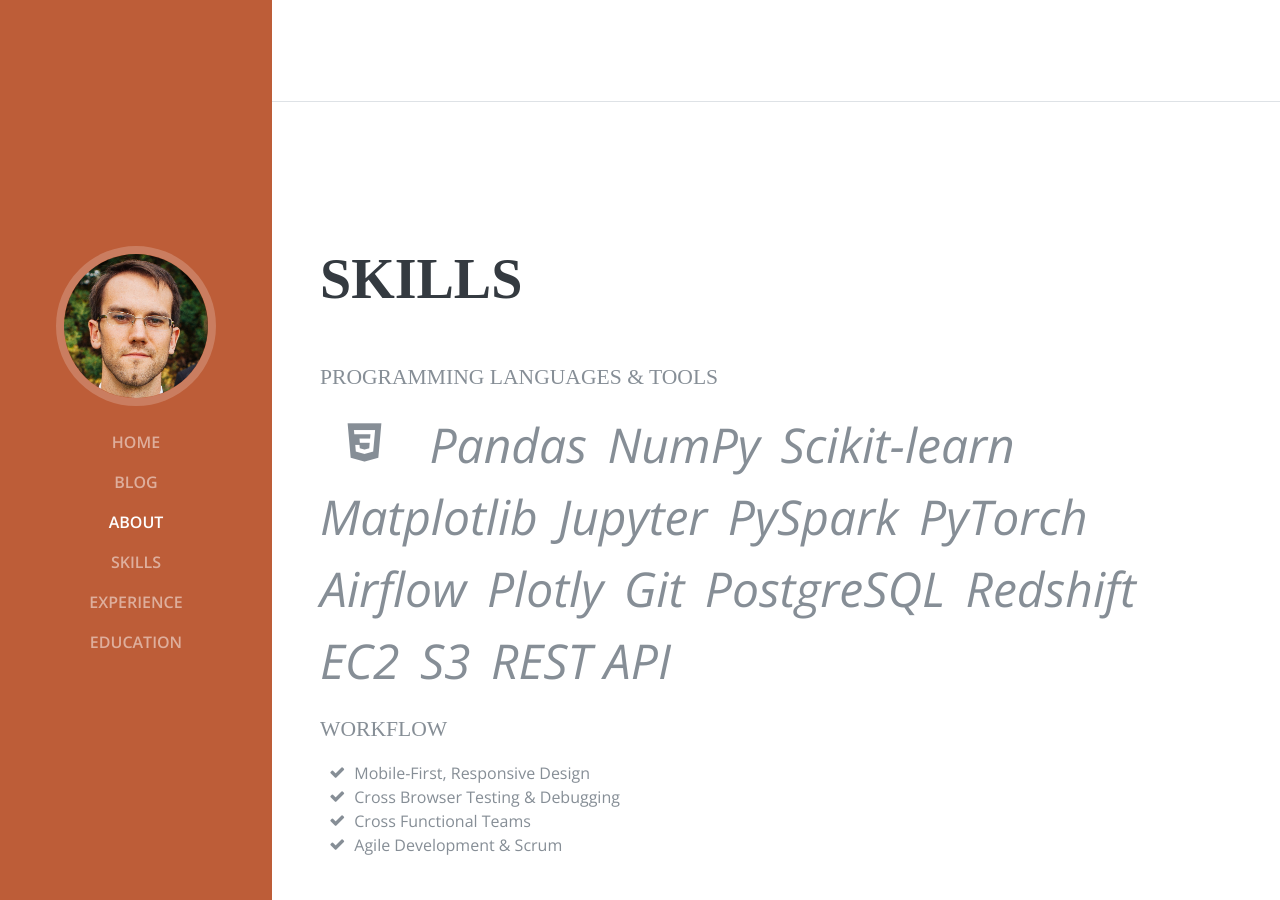
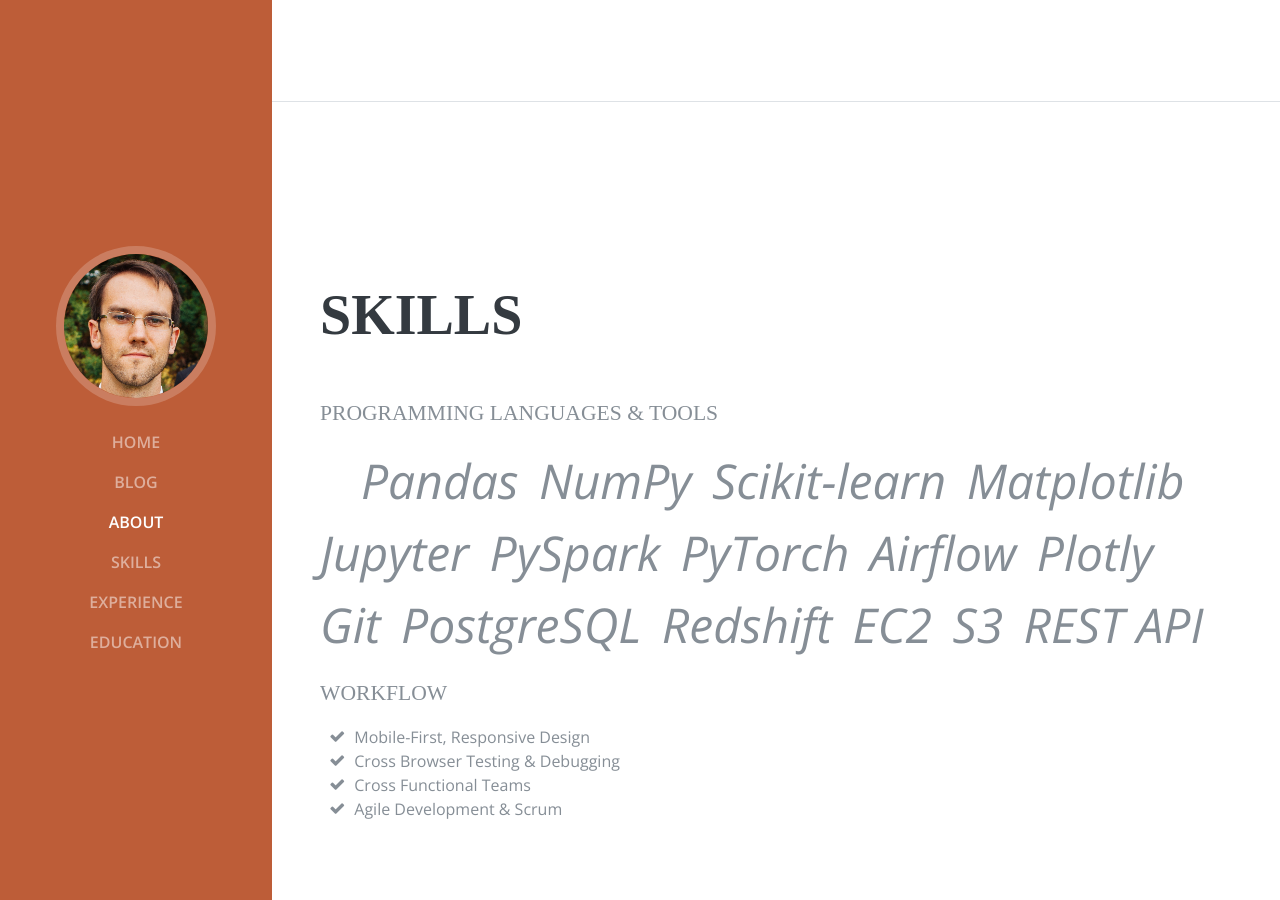
Before and after one commit to eric-bunch/eric-bunch.github.io, a Jekyll site: the page built from resume/index.html, in a window 1280 px wide and 900 px high, scrolled down 798 px. Built offline with Jekyll 4.4.1, drawn with Linux system fonts in a browser that asks for light colours; some web fonts are replaced.

Commit message:
Update resume.html

```diff
--- a/_layouts/resume.html
+++ b/_layouts/resume.html
@@ -123,13 +123,13 @@
           <div class="subheading mb-3">Programming Languages &amp; Tools</div>
           <ul class="list-inline list-icons">
             <li class="list-inline-item">
-              <i class="devicons devicon-python-plain"></i>
+              <i class="devicons devicon-python"></i>
             </li>
+<!--             <li class="list-inline-item">
+              <i class="devicons devicons-css3"></i>
+            </li> -->
             <li class="list-inline-item">
-              <i class="devicons devicons-css3"></i>
-            </li>
-            <li class="list-inline-item">
-              <i class="devicons devicon-postgresql-plain"></i>
+              <i class="devicons devicon-postgresql"></i>
             </li>
             <li class="list-inline-item">
               <i>Pandas</i>
```
